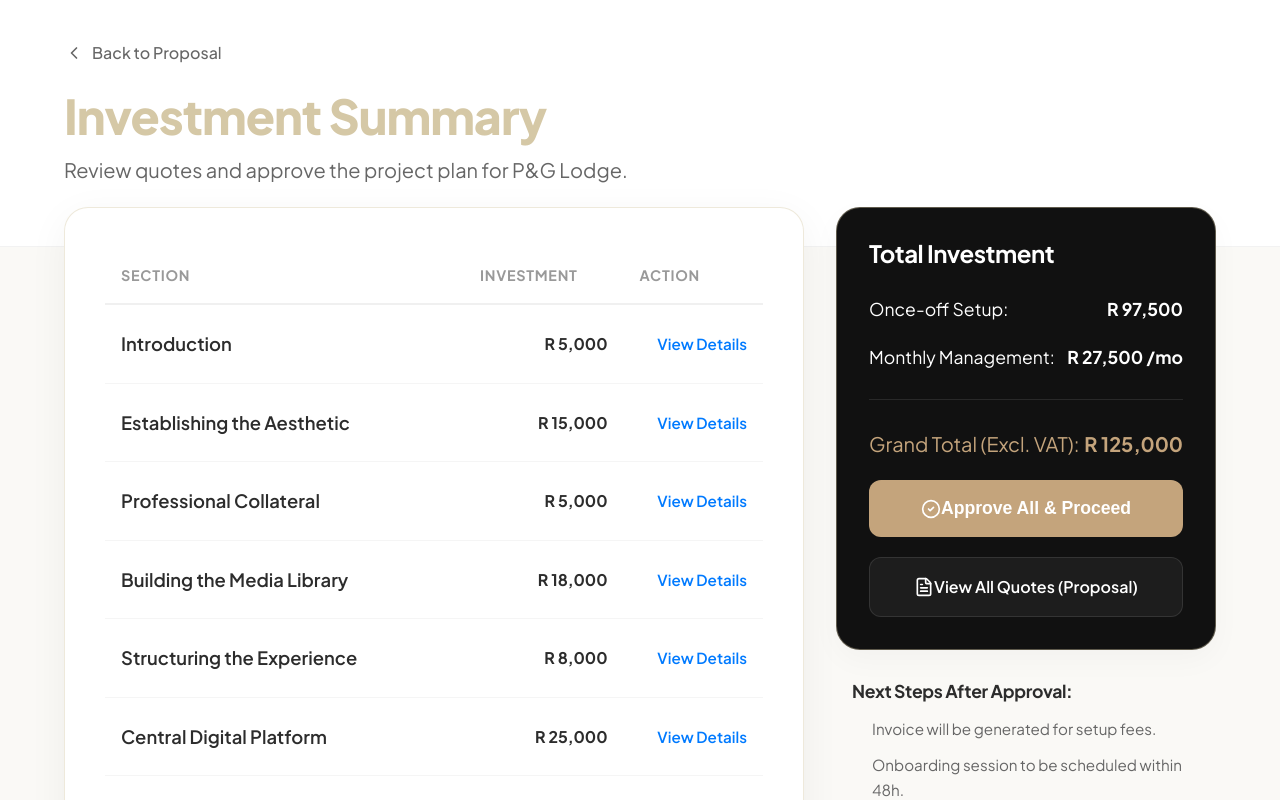
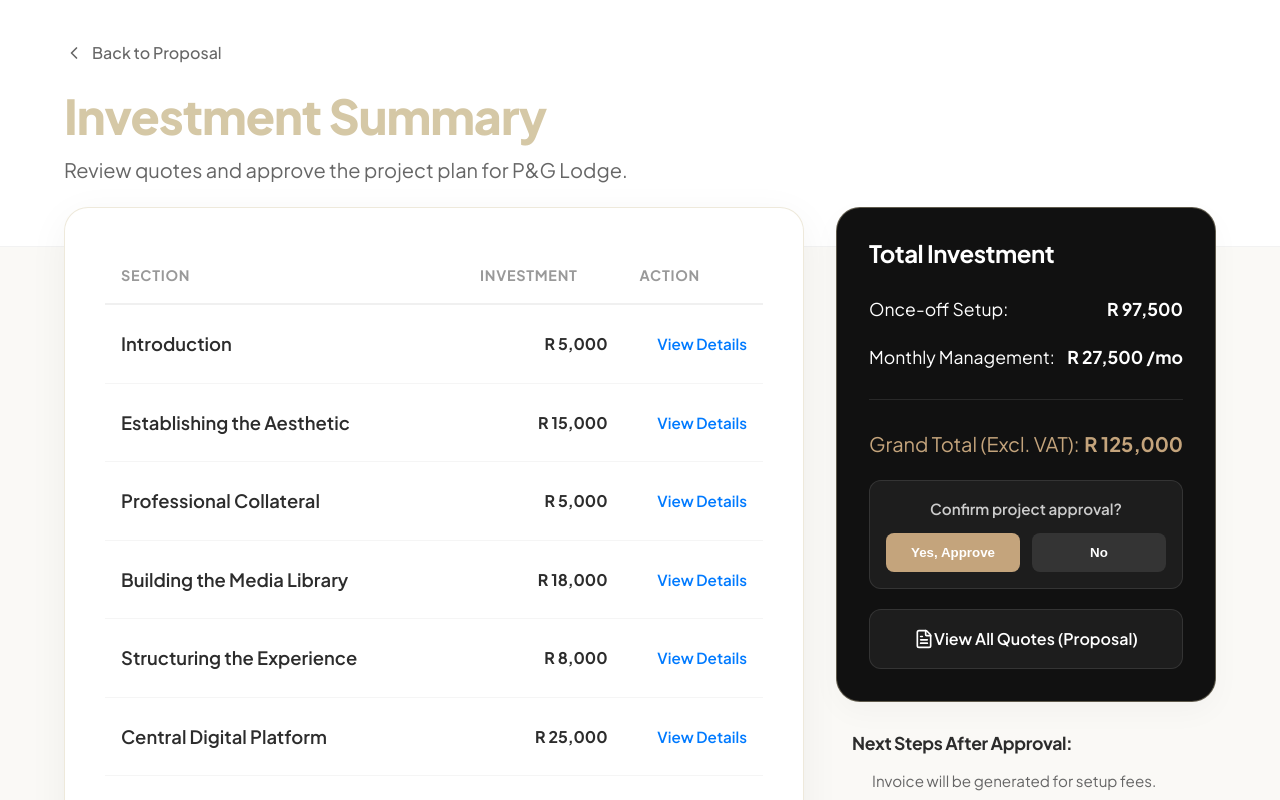
Before and after one commit to FrostyCreations/P-G-Tours, a React (Vite) app: page /quotes in a window 1280 px wide. Both pictures are taken after a click on the button "Approve All & Proceed". Shown: the top 800 px of the page. Built offline with nearby package versions, Linux system fonts and the light colour scheme.

Commit message:
Add confirmation step to approval flow and update walkthrough

```diff
--- a/src/pages/QuotesPage.css
+++ b/src/pages/QuotesPage.css
@@ -200,6 +200,57 @@
   background: rgba(255,255,255,0.1);
 }
 
+.approval-confirm-container {
+  display: flex;
+  flex-direction: column;
+  gap: 12px;
+  background: rgba(255,255,255,0.05);
+  padding: 16px;
+  border-radius: 12px;
+  border: 1px solid rgba(255,255,255,0.1);
+}
+
+.confirm-text {
+  font-size: 0.95rem;
+  font-weight: 600;
+  text-align: center;
+  color: #ccc;
+}
+
+.confirm-buttons {
+  display: grid;
+  grid-template-columns: 1fr 1fr;
+  gap: 12px;
+}
+
+.btn-confirm-yes, .btn-confirm-no {
+  padding: 12px;
+  border-radius: 8px;
+  font-weight: 700;
+  cursor: pointer;
+  transition: all 0.2s;
+  border: none;
+}
+
+.btn-confirm-yes {
+  background: var(--accent-gold, #c4a47c);
+  color: white;
+}
+
+.btn-confirm-yes:hover {
+  background: #b39369;
+  transform: scale(1.02);
+}
+
+.btn-confirm-no {
+  background: rgba(255,255,255,0.1);
+  color: white;
+}
+
+.btn-confirm-no:hover {
+  background: rgba(255,255,255,0.2);
+}
+
 .next-steps-info {
   margin-top: 32px;
   padding: 0 16px;
--- a/src/pages/QuotesPage.jsx
+++ b/src/pages/QuotesPage.jsx
@@ -1,4 +1,4 @@
-import React, { useMemo } from 'react';
+import React, { useMemo, useState } from 'react';
 import { useEditor } from '../context/EditorContext';
 import { Link } from 'react-router-dom';
 import { ChevronLeft, CheckCircle2, FileText, ArrowRight } from 'lucide-react';
@@ -6,6 +6,14 @@ import './QuotesPage.css';
 
 const QuotesPage = () => {
   const { data: proposalData } = useEditor();
+  const [showConfirm, setShowConfirm] = useState(false);
+
+  const handleApprove = () => {
+    const subject = encodeURIComponent(`Proposal Approved: ${proposalData.client?.name || 'PNG Tours'}`);
+    const body = encodeURIComponent(`The proposal has been approved. \n\nTotals:\nOnce-off: ${formatCurrency(totals.oneTime)}\nMonthly: ${formatCurrency(totals.monthly)}\n\nNext steps are being initiated.`);
+    window.location.href = `mailto:francois.bigondigital@gmail.com?subject=${subject}&body=${body}`;
+    setShowConfirm(false);
+  };
 
   const pricingSections = useMemo(() => {
     return proposalData.sections.filter(section => section.data && section.data.price);
@@ -113,9 +121,23 @@ const QuotesPage = () => {
                 <span className="amount">{formatCurrency(totals.oneTime + totals.monthly)}</span>
               </div>
 
-              <button className="btn-approve-all">
-                <CheckCircle2 size={20} className="mr-2" /> Approve All & Proceed
-              </button>
+              {!showConfirm ? (
+                <button className="btn-approve-all" onClick={() => setShowConfirm(true)}>
+                  <CheckCircle2 size={20} className="mr-2" /> Approve All & Proceed
+                </button>
+              ) : (
+                <div className="approval-confirm-container">
+                  <p className="confirm-text">Confirm project approval?</p>
+                  <div className="confirm-buttons">
+                    <button className="btn-confirm-yes" onClick={handleApprove}>
+                      Yes, Approve
+                    </button>
+                    <button className="btn-confirm-no" onClick={() => setShowConfirm(false)}>
+                      No
+                    </button>
+                  </div>
+                </div>
+              )}
 
               <Link to="/" className="btn-view-all">
                 <FileText size={20} className="mr-2" /> View All Quotes (Proposal)
```
